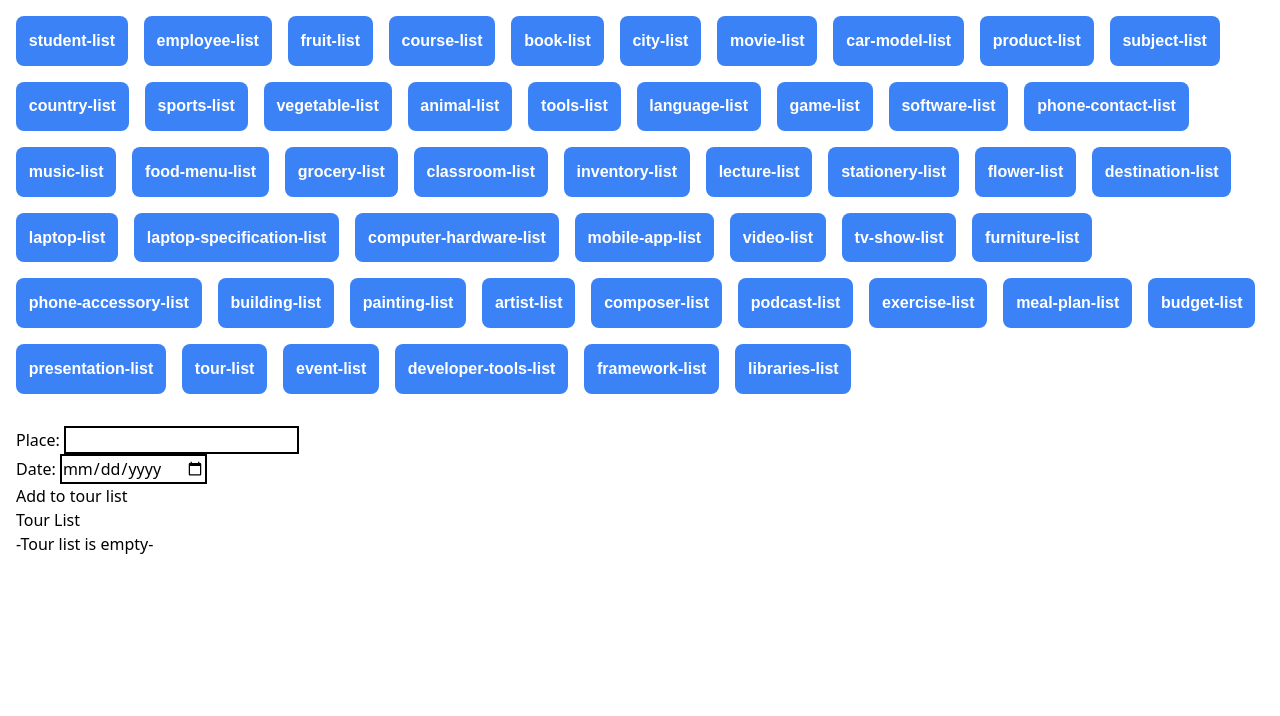
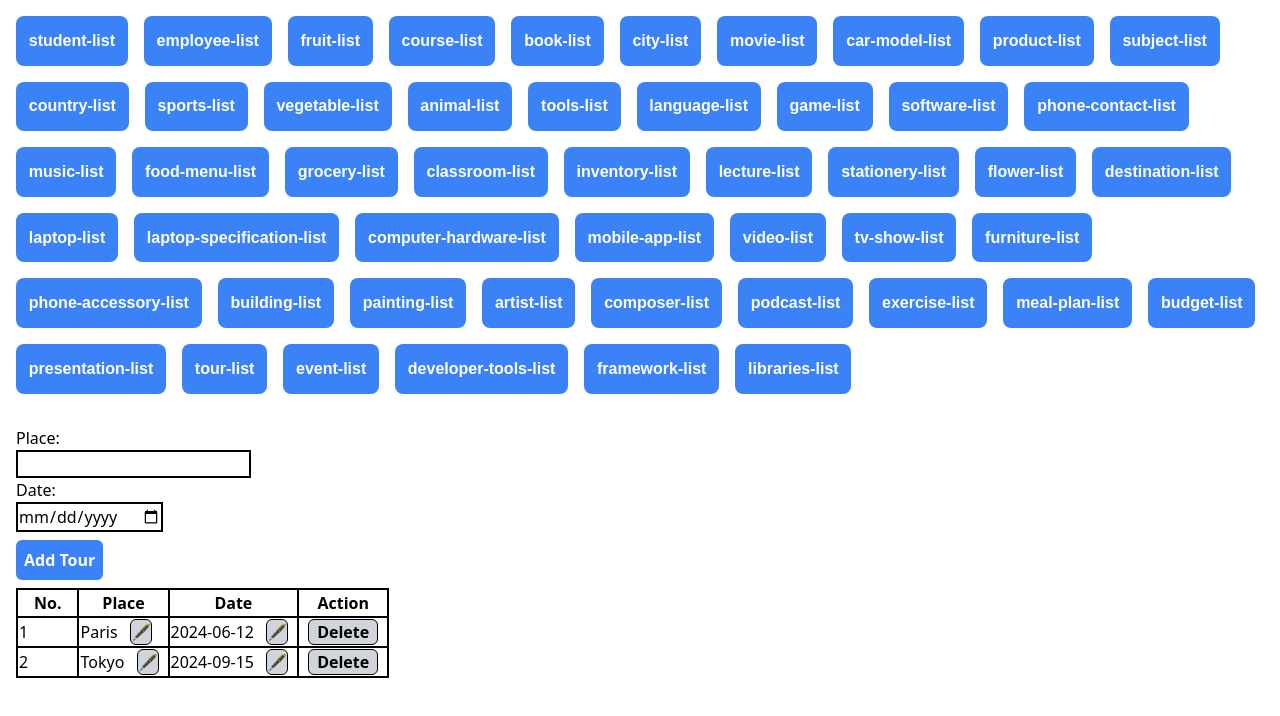
Before and after one commit to devken4u/angular-50-ds-services, an Angular app: page /tour-list in a window 1280 px wide. Shown: the top 716 px of the page. Built offline with nearby package versions, Linux system fonts and the light colour scheme.

Commit message:
refactor(tour list component): Updated with services feature

```diff
--- /dev/null
+++ b/src/app/services/tour.service.ts
@@ -0,0 +1,34 @@
+import { Injectable } from '@angular/core';
+import { Tour } from '../types';
+
+@Injectable({
+  providedIn: 'root',
+})
+export class TourService {
+  private tourList: Tour[] = [
+    {
+      place: 'Paris',
+      date: '2024-06-12',
+    },
+    {
+      place: 'Tokyo',
+      date: '2024-09-15',
+    },
+  ];
+
+  getTourList(): Tour[] {
+    return this.tourList;
+  }
+
+  addTour(tour: Tour): void {
+    this.tourList.push(tour);
+  }
+
+  deleteTour(index: number): void {
+    this.tourList.splice(index, 1);
+  }
+
+  editTour(index: number, newTour: Tour): void {
+    this.tourList[index] = newTour;
+  }
+}
--- a/src/app/tour-list/tour-list.component.html
+++ b/src/app/tour-list/tour-list.component.html
@@ -1,26 +1,60 @@
 <main>
   <div>
     <label for="place">Place: </label>
+    <br />
     <input type="text" id="place" [(ngModel)]="place" />
     <br />
     <label for="date">Date: </label>
+    <br />
     <input type="date" id="date" [(ngModel)]="date" />
     <br />
-    <button (click)="add()">Add to tour list</button>
+    <button
+      class="p-2 my-2 font-bold text-white bg-blue-500 rounded-md active:scale-95"
+      (click)="add()"
+      [disabled]="!place || !date"
+    >
+      Add Tour
+    </button>
   </div>
-  <div>
-    <h1>Tour List</h1>
-    @if( tourList.length === 0){
-    <h2>-Tour list is empty-</h2>
-    }@else{
-    <ol>
-      @for( tour of tourList; track $index){
-      <li [style.marginBottom]="'20px'">
-        Place: {{ tour.place }} <br />
-        Date: {{ tour.date }}
-      </li>
-      }
-    </ol>
-    }
-  </div>
+  <table class="border-2 border-black">
+    <thead>
+      <tr>
+        <th class="px-4 border-2 border-black">No.</th>
+        <th class="px-4 border-2 border-black">Place</th>
+        <th class="px-4 border-2 border-black">Date</th>
+        <th class="px-4 border-2 border-black">Action</th>
+      </tr>
+    </thead>
+    <tbody>
+      <tr *ngFor="let tour of tourList; index as i">
+        <td class="border-2 border-black">{{ i + 1 }}</td>
+        <td class="border-2 border-black">
+          {{ tour.place }}
+          <button
+            (click)="editField(i, 'place', tour.place)"
+            class="mx-2 font-bold bg-gray-300 border border-black rounded-md active:scale-95"
+          >
+            🖋
+          </button>
+        </td>
+        <td class="border-2 border-black">
+          {{ tour.date }}
+          <button
+            (click)="editField(i, 'date', tour.date)"
+            class="mx-2 font-bold bg-gray-300 border border-black rounded-md active:scale-95"
+          >
+            🖋
+          </button>
+        </td>
+        <td class="border-2 border-black">
+          <button
+            (click)="deleteTour(i)"
+            class="px-2 mx-2 font-bold bg-gray-300 border border-black rounded-md active:scale-95"
+          >
+            Delete
+          </button>
+        </td>
+      </tr>
+    </tbody>
+  </table>
 </main>
--- a/src/app/tour-list/tour-list.component.ts
+++ b/src/app/tour-list/tour-list.component.ts
@@ -1,23 +1,50 @@
-import { Component } from '@angular/core';
+import { Component, OnInit } from '@angular/core';
+import { TourService } from '../services/tour.service';
 import { Tour } from '../types';
 
 @Component({
-  selector: 'app-tour-list',
+  selector: 'app-tour',
   templateUrl: './tour-list.component.html',
-  styleUrl: './tour-list.component.css',
+  styleUrls: ['./tour-list.component.css'],
 })
-export class TourListComponent {
+export class TourListComponent implements OnInit {
   tourList: Tour[] = [];
-
   place: string = '';
   date: string = '';
 
-  add() {
-    this.tourList.push({
-      place: this.place,
-      date: this.date,
-    });
-    this.place = '';
-    this.date = '';
+  constructor(private tourService: TourService) {}
+
+  ngOnInit(): void {
+    this.tourList = this.tourService.getTourList();
+  }
+
+  add(): void {
+    if (this.place && this.date) {
+      this.tourService.addTour({
+        place: this.place,
+        date: this.date,
+      });
+      this.place = '';
+      this.date = '';
+    }
+  }
+
+  deleteTour(index: number): void {
+    this.tourService.deleteTour(index);
+  }
+
+  editField(index: number, fieldName: keyof Tour, currentValue: string) {
+    const value = prompt(`Edit ${fieldName}`, currentValue);
+    if (value !== null && value !== '') {
+      const updatedTour = {
+        ...this.tourList[index],
+        [fieldName]: value,
+      };
+      this.update(index, updatedTour);
+    }
+  }
+
+  update(index: number, tour: Tour): void {
+    this.tourService.editTour(index, tour);
   }
 }
```
Also changed, not shown: 1 other file (tests, documents, lock files or other folders).
